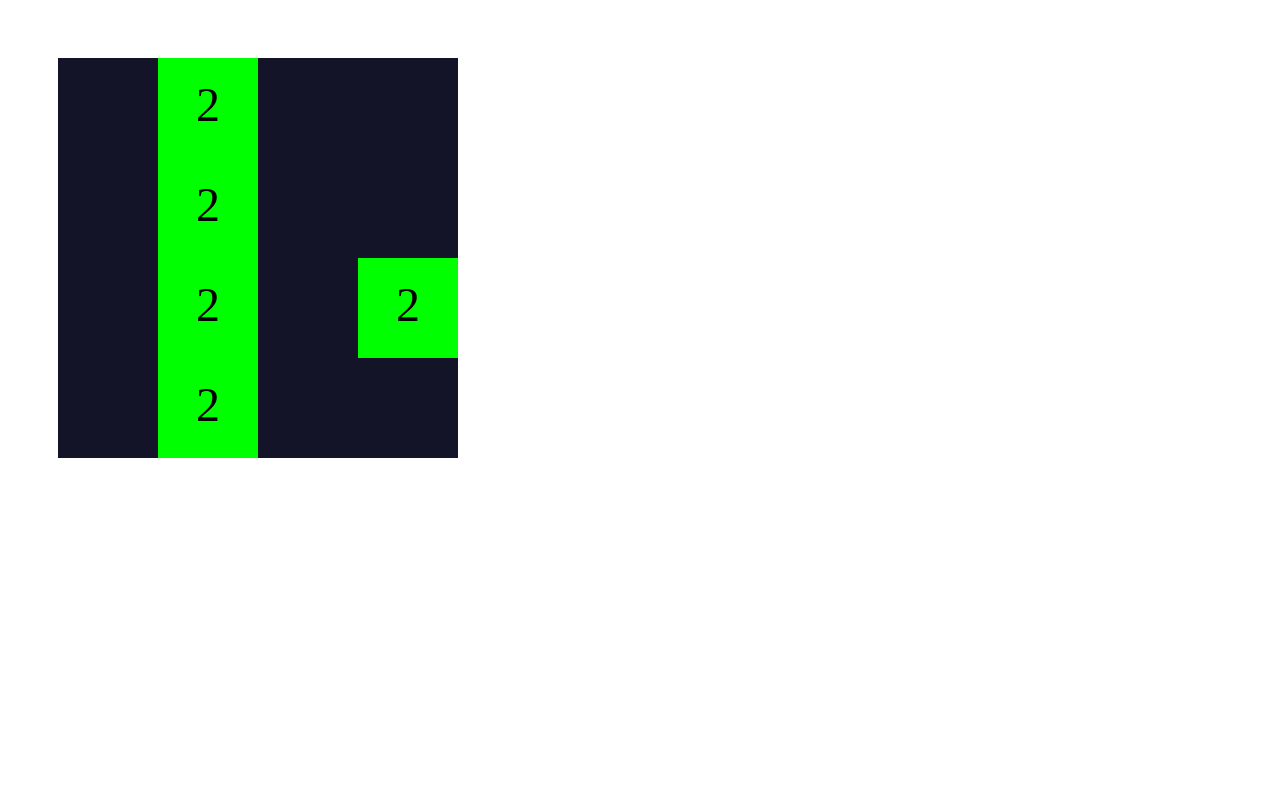
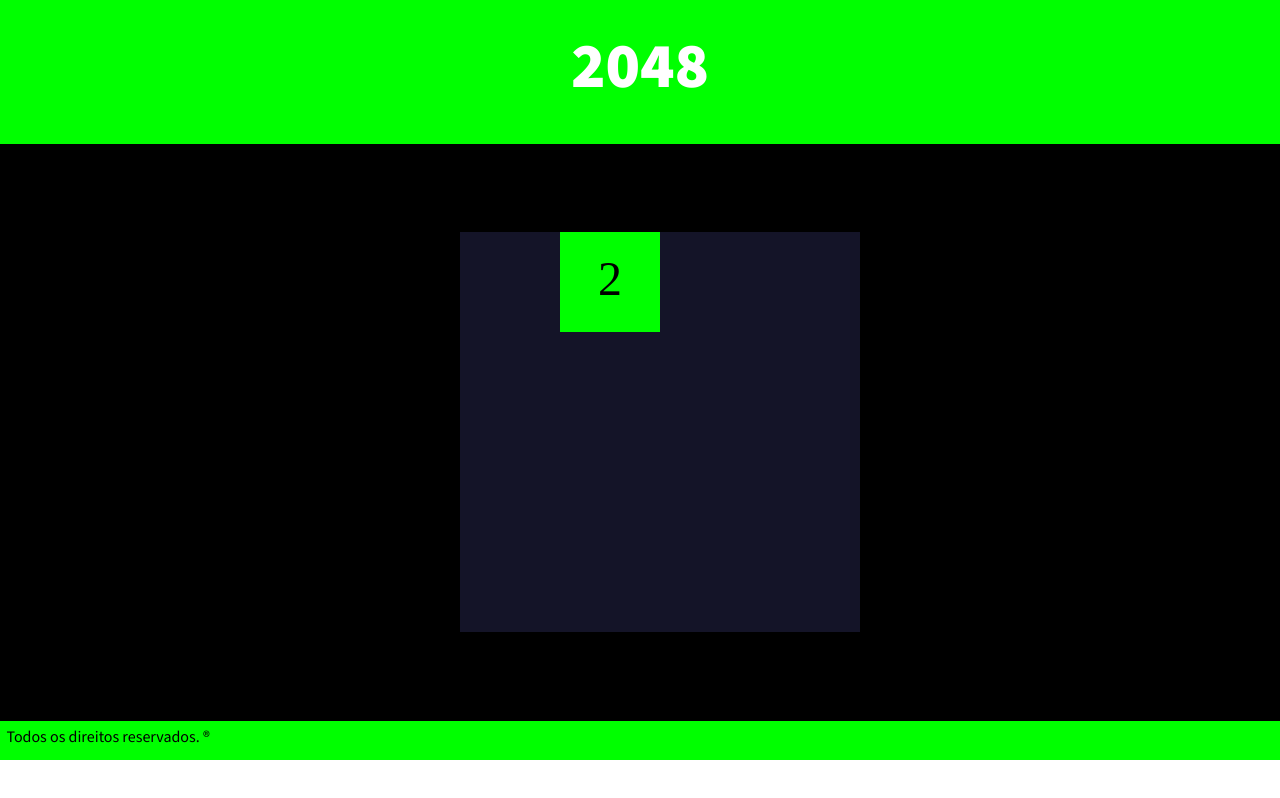
Before and after one commit to SouzaMatheus1/Javascript_2048_Game, a plain HTML site: page 2048/index.html in a window 1280 px wide. Drawn offline with Linux system fonts and the light colour scheme.

Commit message:
Add a css style to html page

```diff
--- a/2048/index.html
+++ b/2048/index.html
@@ -4,10 +4,25 @@
     <meta charset="UTF-8">
     <meta http-equiv="X-UA-Compatible" content="IE=edge">
     <meta name="viewport" content="width=device-width, initial-scale=1.0">
+
     <script type="application/javascript" src="script.js"></script>
-    <title>Document</title>
+    <link rel="stylesheet" href="style.css">
+
+    <link rel="preconnect" href="https://fonts.googleapis.com">
+    <link rel="preconnect" href="https://fonts.gstatic.com" crossorigin>
+    <link href="https://fonts.googleapis.com/css2?family=Mada:wght@300;400;900&display=swap" rel="stylesheet">
+
+    <title>2048</title>
 </head>
 <body onload="draw();">
-    <canvas id="main" width="1000" height="1000"></canvas>
+    <header class="cabecalho">
+        <h1>2048</h1>
+    </header>
+    <main>
+        <canvas  class="corpo" id="main" width="500" height="500" ></canvas>
+    </main>
+    <footer class="rodape">
+        <h2>Todos os direitos reservados. &reg;</h2>
+    </footer>
 </body>
 </html>
--- a/2048/script.js
+++ b/2048/script.js
@@ -1,13 +1,13 @@
 let model = [
     [0, 2, 0, 0],
-    [0, 2, 0, 0],
-    [0, 2, 0, 2],
-    [0, 2, 0, 0]
+    [0, 0, 0, 0],
+    [0, 0, 0, 0],
+    [0, 0, 0, 0]
 ]
 
 function draw()
 {
-    setInterval(onframe, 100);
+    setInterval(onframe, 1000);
 }
 
 function onframe()
@@ -264,3 +264,9 @@ function addNew()
         }
     }
 }
+
+function end(){
+    if (model [j][i] == 0){
+        return "Perdeu";
+    }else{return "Ganhou";}
+}
--- /dev/null
+++ b/2048/style.css
@@ -0,0 +1,49 @@
+*{
+    margin: 0;
+    padding: 0;
+}
+main{
+    display: flex;
+    background-color: black;
+}
+.cabecalho{
+    width: 100%;
+    height: 18vh;
+    background-color:  rgb(0, 255, 0);
+}
+.cabecalho h1{
+    font-family: 'Mada', sans-serif;
+    color: rgb(255,255,255);
+    display: flex;
+    flex-direction: column;
+    align-items: center;
+    justify-content: center;
+    padding: 2%;
+    font-size: 8vh;
+    font-weight: 900;
+}
+.corpo{
+    display: flex;
+    flex-direction: column;
+    align-items: center;
+    justify-content: center;
+    margin: auto;
+    margin: 3% 32%;
+    padding: 0;
+    width: 900;
+    height: 900;
+}
+
+.rodape{
+    width: 100%;
+    height: 4.9vh;
+    background-color: rgb(0, 255, 0);
+    position: absolute;
+}
+
+.rodape h2{
+    font-family: 'Mada', sans-serif;
+    font-weight: 400;
+    font-size: 2vh;
+    padding: 0.5%;
+}
```
